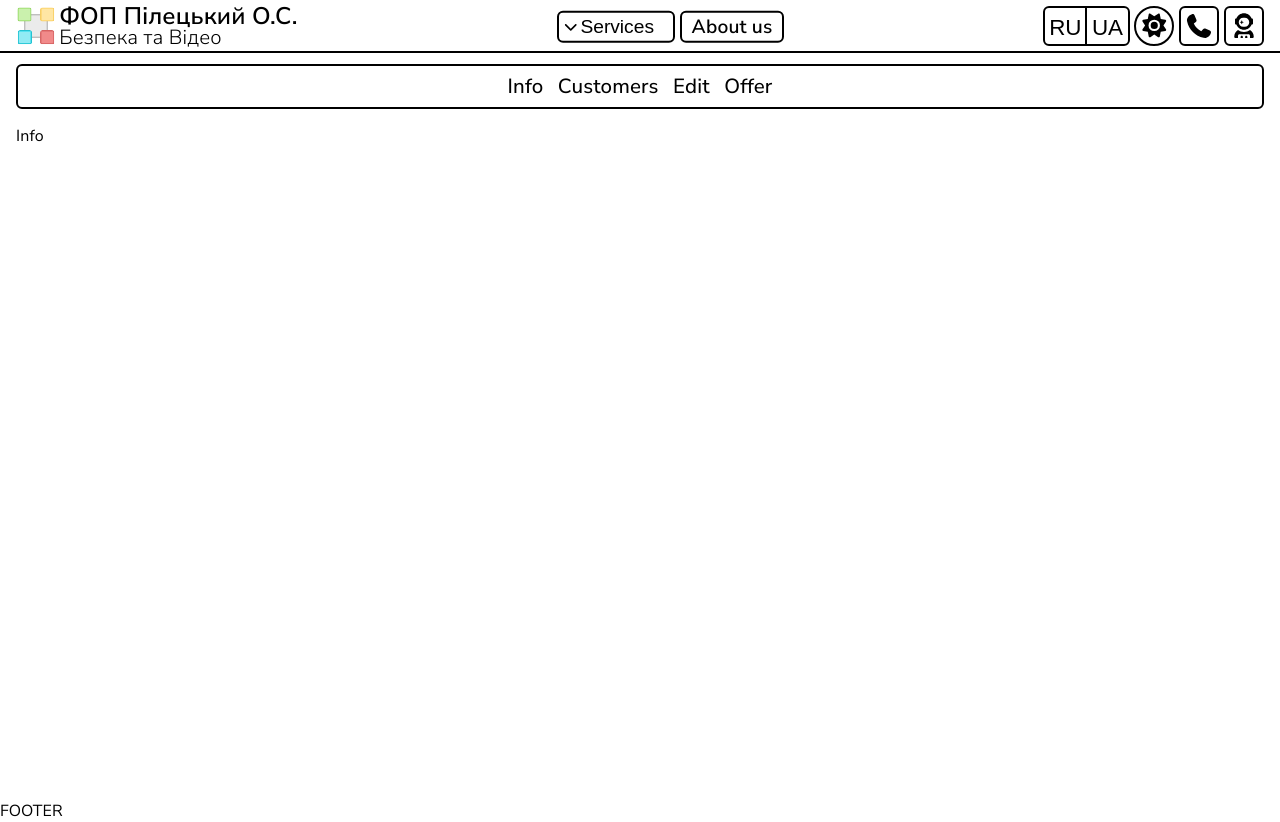
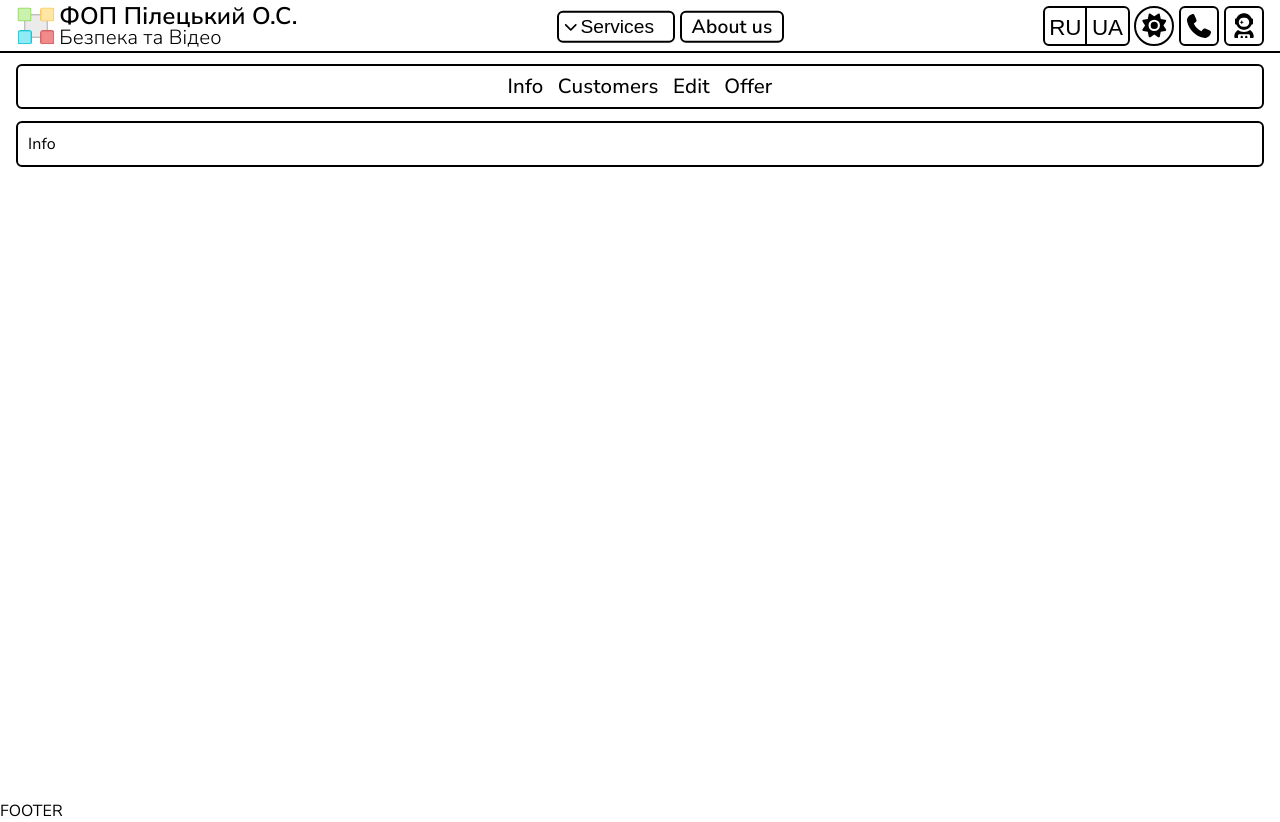
Before and after one commit to Vaygr99/AlarmVideoASP, a React (Vite) app in the folder client/: page /admin/info in a window 1280 px wide. Built offline with nearby package versions, Linux system fonts and the light colour scheme.

Commit message:
feat(admin): add content styles for subpages

```diff
--- a/client/src/components/pages/admin/Admin.jsx
+++ b/client/src/components/pages/admin/Admin.jsx
@@ -12,7 +12,9 @@ function Admin() {
         <NavLink to="edit">Edit</NavLink>
         <NavLink to="offer">Offer</NavLink>
       </nav>
-      <Outlet />
+      <div className={styles.content}>
+        <Outlet />
+      </div>
     </div>
   );
 }
--- a/client/src/components/pages/admin/Admin.module.css
+++ b/client/src/components/pages/admin/Admin.module.css
@@ -1,7 +1,7 @@
 .links {
   display: flex;
   justify-content: center;
-  margin-bottom: 1rem;
+  margin-bottom: 0.75rem;
   padding: 0.4rem 0;
   border-radius: 6px;
   border-style: solid;
@@ -13,3 +13,10 @@
   font-weight: 500;
   position: relative;
 }
+
+.content {
+  border-style: solid;
+  border-width: 2px;
+  border-radius: 6px;
+  padding: 0.63rem;
+}
```
